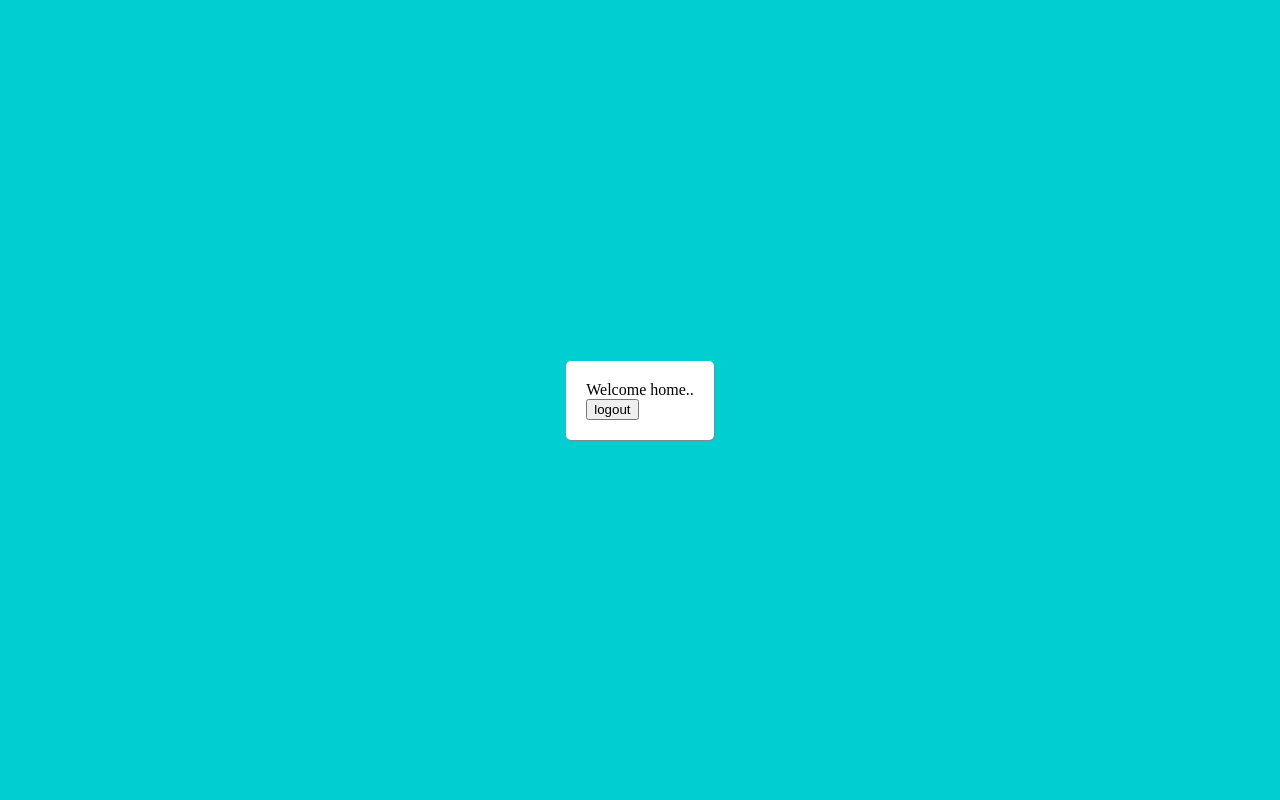
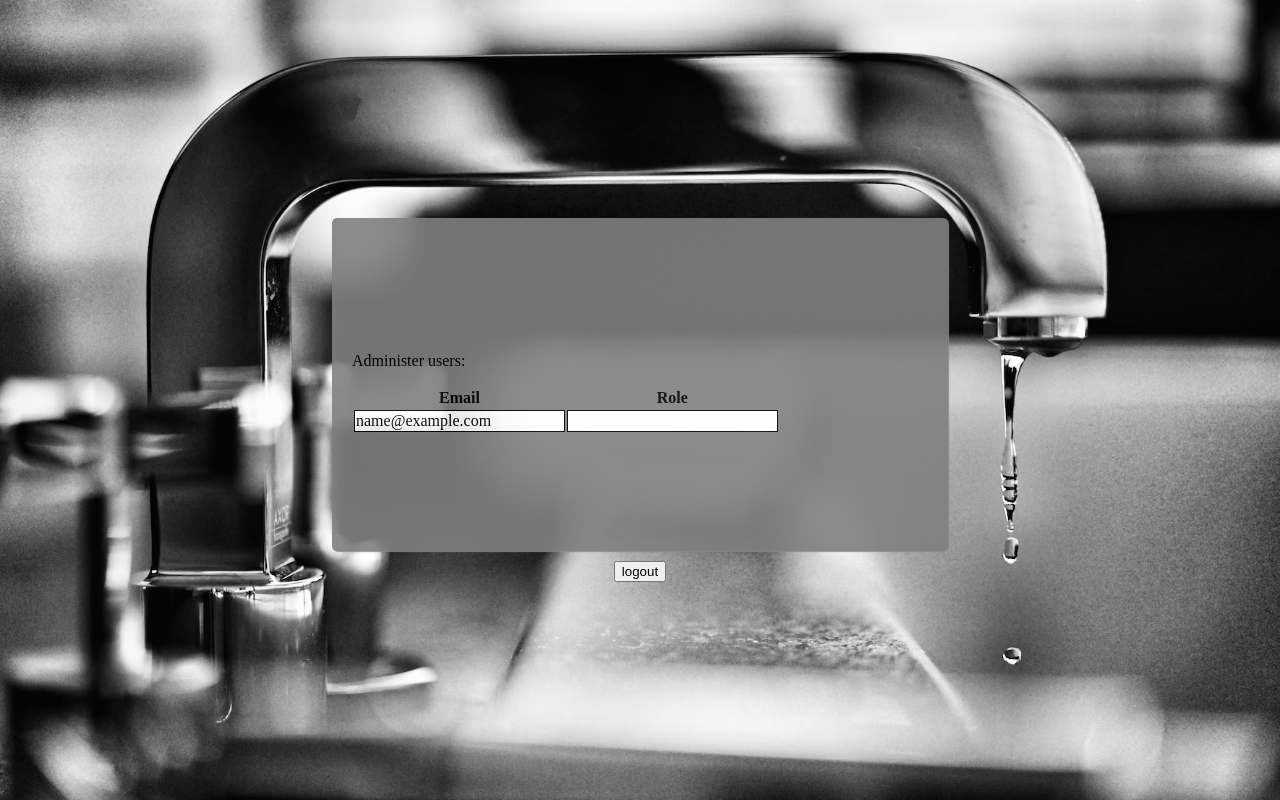
Before and after one commit to Nmuta/app_one_backend, a Rails app: page / in a window 1280 px wide. Run offline with Rails 7, Linux system fonts and the light colour scheme; the visitor is signed in with stand-in values (Sample User, id 1); data that the repository does not hold is empty; style sheets or scripts are compiled from the project's sources; some libraries are stand-ins or nearby versions.

Commit message:
adding backgroun image

```diff
--- a/app/assets/stylesheets/style.scss
+++ b/app/assets/stylesheets/style.scss
@@ -7,6 +7,10 @@
   display: flex;
   align-items: center;
   justify-content: center;
+  background-image: url('/assets/faucet.png');
+  background-repeat: no-repeat;
+  background-size: cover;
+
 }
 
 
@@ -19,6 +23,7 @@
   flex-direction: column;
 
   .login_box{
+    width: 40vw;
     padding: 20px;
     display: flex;
     flex-direction: column;
@@ -34,3 +39,31 @@
 .field, label, input, a{
   margin: 5px 0px;
 }
+
+.formatted_table{
+  td{
+    border: 1px solid black;
+    background-color: white;
+    width: 33%;
+  }
+}
+
+.logout_buton_container{
+  margin-top: 10px;
+
+}
+
+.user_administration {
+  width: 90%;
+  height: 90%;
+  padding: 20px;
+  display: flex;
+  flex-direction: column;
+  align-items: flex-start;
+  justify-content: center;
+  box-shadow: 1px 1px 1px #888;
+  background-color: grey;
+  border-radius: 5px;
+  opacity: 0.9;
+
+}
--- a/app/models/role.rb
+++ b/app/models/role.rb
@@ -1,2 +1,7 @@
 class Role < ApplicationRecord
+  has_many :users
+
+  def admin?
+    Role.where(name: admin).first
+  end
 end
--- a/app/views/home/index.html.erb
+++ b/app/views/home/index.html.erb
@@ -3,13 +3,47 @@
 
 
 
-  <div class="login_box">
-    Welcome home..
+
+
     <% if current_user %>
+
+      <br>
+      <% if current_user && current_user.role == Role.first %>
+       <div class="user_administration">
+         <p>
+           Administer users:
+         </p>
+         <table class="formatted_table">
+           <thead>
+           <th>Email</th>
+           <th>Role</th>
+           </tr>
+           </thead>
+           <tbody>
+           <% User.all.each do |user| %>
+             <tr>
+               <td><%= user.email %></td>
+               <td><%= user.role.name %></td>
+             </tr>
+           <% end %>
+           </tbody>
+         </table>
+
+       </div>
+
+
+      <% else  %>
+        Welcome, <%= current_user.email %>
+
+      <% end %>
+
+      <div class="logout_buton_container">
+
       <%= button_to "logout", destroy_user_session_path, method: :delete  %>
+        <br>
+      </div>
     <% end %>
 
     <% if !current_user %>
       <%= button_to "login or sign up", new_user_session_path, method: :get  %>
     <% end %>
-  </div>
--- /dev/null
+++ b/db/migrate/20230427142121_add_role_to_user.rb
@@ -0,0 +1,5 @@
+class AddRoleToUser < ActiveRecord::Migration[7.0]
+  def change
+    add_column :users, :role_id, :integer
+  end
+end
```
Also changed, not shown: app/models/user.rb (+11 -1 lines), app/assets/images/faucet.avif (added), app/assets/images/faucet.png (added), db/schema.rb.
